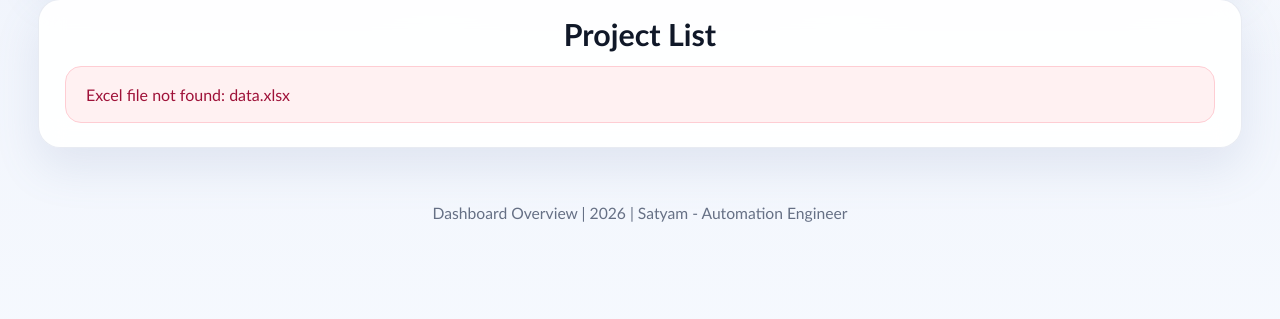
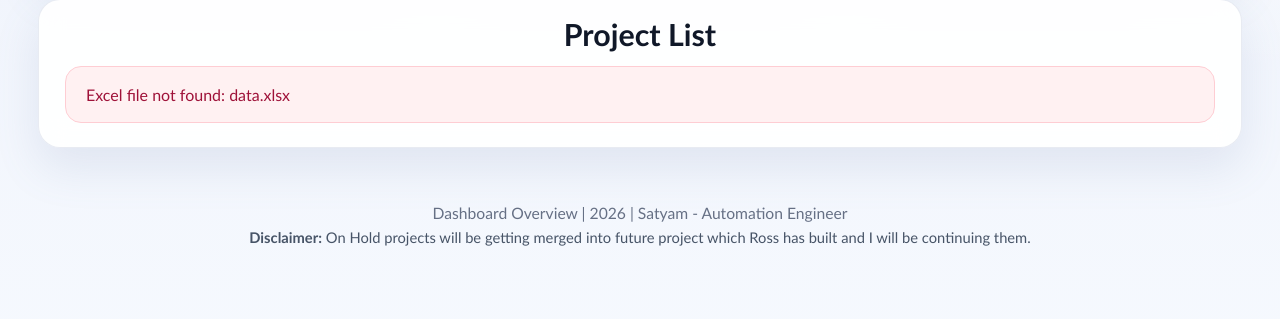
Before and after one commit to satyam-itbd/project-dashboard, a Flask app: page / in a window 1280 px wide. Shown: the part 258-577 px from the top of the page. Run offline with Flask 3, Linux system fonts and the light colour scheme.

Commit message:
updated 6/10/2026

```diff
--- a/templates/index.html
+++ b/templates/index.html
@@ -280,7 +280,15 @@
             text-align: center;
             color: #667085;
             font-size: 0.98rem;
-            padding: 28px 12px 8px;
+            padding: 28px 12px 4px;
+        }
+
+        .disclaimer {
+            text-align: center;
+            color: #475467;
+            font-size: 0.92rem;
+            line-height: 1.5;
+            margin: 0 12px 18px;
         }
 
         @keyframes rise {
@@ -427,5 +435,6 @@
     </main>
 
     <footer class="footer">Dashboard Overview | {{ year }} | Satyam - Automation Engineer</footer>
+    <p class="disclaimer"><strong>Disclaimer:</strong> On Hold projects will be getting merged into future project which Ross has built and I will be continuing them.</p>
 </body>
 </html>
```
